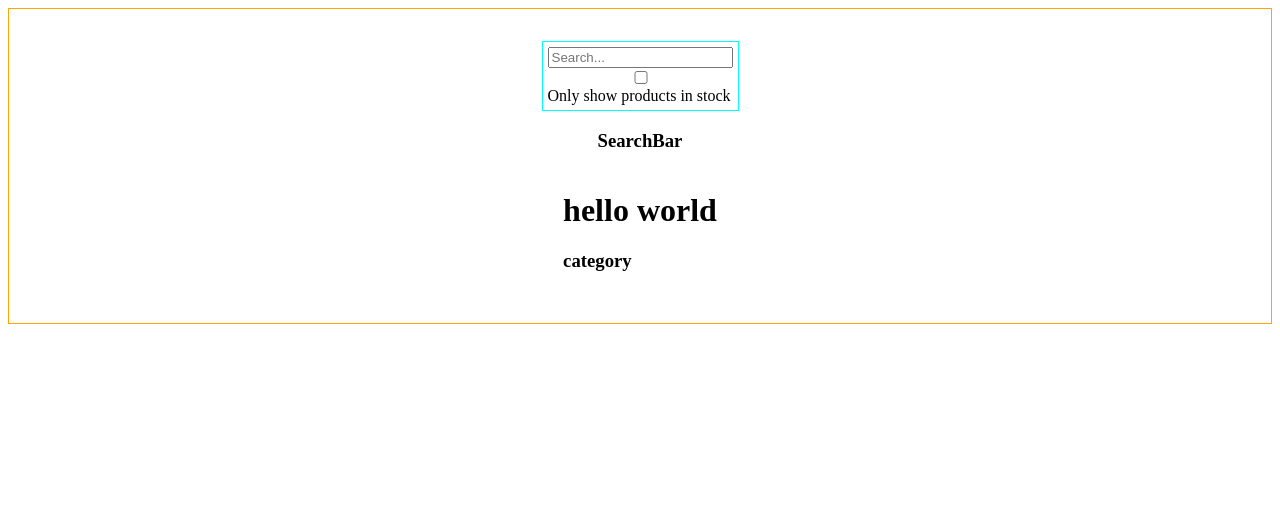
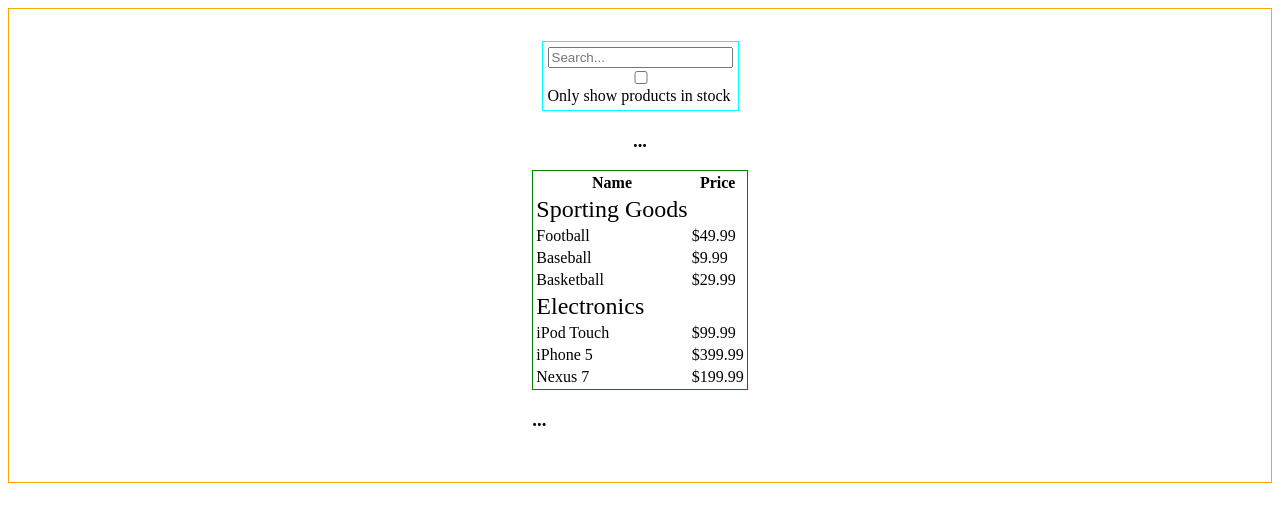
Before and after one commit to alejandrojop/mock, a React app: page / in a window 1280 px wide. Shown: the top 522 px of the page. Built offline with nearby package versions, Linux system fonts and the light colour scheme.

Commit message:
list data

```diff
--- a/src/FilterableProductTable.tsx
+++ b/src/FilterableProductTable.tsx
@@ -1,10 +1,33 @@
 import { FC, useState } from 'react';
+import { UserInput } from './interfaces';
+
+const TextInput: FC<UserInput> = ({ onChangeHandler, value }) => {
+  return (
+    <input value={value} onChange={(e) => onChangeHandler(e.target.value)} />
+  );
+};
+
+//test for dynamic search
+const handleSearch = (data, searchInput) => {
+  const filteredData = data.filter((value) => {
+    const searchStr = searchInput.ToLowerCase();
+    const oneItenMatches = value.items.some((item) =>
+      item.ToLowerCase().includes(searchStr)
+    );
+  });
+};
 
 export const FilterableProductTable: FC = () => {
   const [search, setSearch] = useState('');
+
+  const handleChange = (value: string) => {
+    setSearch(value);
+  };
+
   return (
     <div id="filter">
       <input type="text" placeholder="Search..." />
+      {/* <TextInput value={search} onChangeHandler={handleChange} /> */}
       <input id="busqueda" type="checkbox" />
       <label htmlFor="busqueda">Only show products in stock</label>
     </div>
--- a/src/ProductCategoryRow.tsx
+++ b/src/ProductCategoryRow.tsx
@@ -1,8 +1,6 @@
 import { FC, useState, useEffect } from 'react';
 import { stock } from './data';
 import { Data, CategoryGroup } from './interfaces';
-
-//tenho que ir jantar, 15mins ok ~~~~~~~ ^^^^^^^^teclado de Merda todo esta trocado^esta trocado na empresa, esta trocado ai, nãoh asheahi quaehaha hahqauhahaereres mahiahsaha tenho o teclado da laptop agora... esta no portuges fisicamente... mas no metodo de entrada esta no ingleshehee
 
 export const ProductCategoryRow: FC = () => {
   const [isLoading, setIsLoading] = useState(false);
@@ -15,7 +13,7 @@ export const ProductCategoryRow: FC = () => {
       setIsLoading(false);
     }, 2000);
   };
-  // para fazer pedidos à api é sempre dentro de um useEffect
+
   useEffect(() => {
     fetchProducts();
   }, []);
@@ -38,71 +36,43 @@ export const ProductCategoryRow: FC = () => {
     return categorysGroup;
   };
 
-  console.log(categoryProducts(), isLoading);
+  console.log(
+    //categoryProducts().map((topic) => topic.label),
+    //categoryProducts().map((topic) => topic.items),
+    categoryProducts(),
+    isLoading
+  );
 
   if (!products) {
-    return null;
-  } else if (products) {
-    <div>Is Loading...</div>;
+    return <div>Is Loading...</div>;
   }
 
-  // para fazeres o loop nos productos tens que executar a função como esta dentro do console.log
-  // categoryProducts().map()
-  // isso não está bom mas amanha arranjamos.. FUIIIIIII percebeste?
-  //ok obrigado GAGAGAGGA hahaha sim boa, fui pronto... boa noite.
+  return (
+    <div id="productList">
+      <table>
+        <thead>
+          <tr>
+            <th>Name</th>
+            <th>Price</th>
+          </tr>
+        </thead>
+        <tbody>
+          {categoryProducts().map((item) => (
+            <>
+              <tr key={item.label}>
+                <td style={{ fontSize: '1.5rem' }}>{item.label}</td>
+              </tr>
 
-  return (
-    <h1>hello world</h1>
-    // <div id="productList">
-    //   <table>
-    //     <thead>
-    //       <th>
-    //         <tr>{/* <td>{uniq[0]}</td> */}</tr>
-    //       </th>
-    //       <th>
-    //         <tr>{/* <td>{uniq[1]}</td> */}</tr>
-    //       </th>
-    //     </thead>
-    //     <tbody>
-    //       <td>
-    //         <tr>
-    //           {stock.map((product: Data) => (
-    //             <tr key={product.name}>{product.name}</tr>
-    //           ))}
-    //         </tr>
-    //         <td>
-    //           <td>
-    //             {stock.map((product: Data) => (
-    //               <tr key={product.name}>{product.price}</tr>
-    //             ))}
-    //           </td>
-    //         </td>
-    //       </td>
-    //     </tbody>
-    //   </table>
-    // </div>
+              {item.items.map((list) => (
+                <tr key={list.name}>
+                  <td key={Math.random()}>{list.name}</td>
+                  <td key={Math.random()}>{list.price}</td>
+                </tr>
+              ))}
+            </>
+          ))}
+        </tbody>
+      </table>
+    </div>
   );
 };
-
-/* <ul>
-{stock.map((product: Data, i: number) => (
-  <li key={i}>{product.name}</li>
-))}
-</ul>
-<ul>
-{stock.map((product: Data, i: number | string) => (
-  <li key={i}>{product.price}</li>
-))}
-</ul> */
-
-// <tr>
-// {stock.map((product: Data) => (
-//   <td key={product.name}>{product.name}</td>
-// ))}
-
-// <tr>
-//   {stock.map((product: Data) => (
-//     <td key={product.name}>{product.price}</td>
-//   ))}
-// </tr>
-// </tr>
--- a/src/ProductRow.tsx
+++ b/src/ProductRow.tsx
@@ -1,5 +1,5 @@
 import { FC } from 'react';
 
 export const ProductRow: FC = () => {
-  return <h3>category</h3>;
+  return <h3>...</h3>;
 };
--- a/src/SearchBar.tsx
+++ b/src/SearchBar.tsx
@@ -3,7 +3,7 @@ import { FC } from 'react';
 export const SearchBar: FC = () => {
   return (
     <>
-      <h3>SearchBar</h3>
+      <h3>...</h3>
     </>
   );
 };
--- a/src/interfaces.tsx
+++ b/src/interfaces.tsx
@@ -1,5 +1,5 @@
 export interface UserInput {
-  onInputHandler: (value: string) => void;
+  onChangeHandler: (value: string) => void;
   value: string;
 }
 
```
